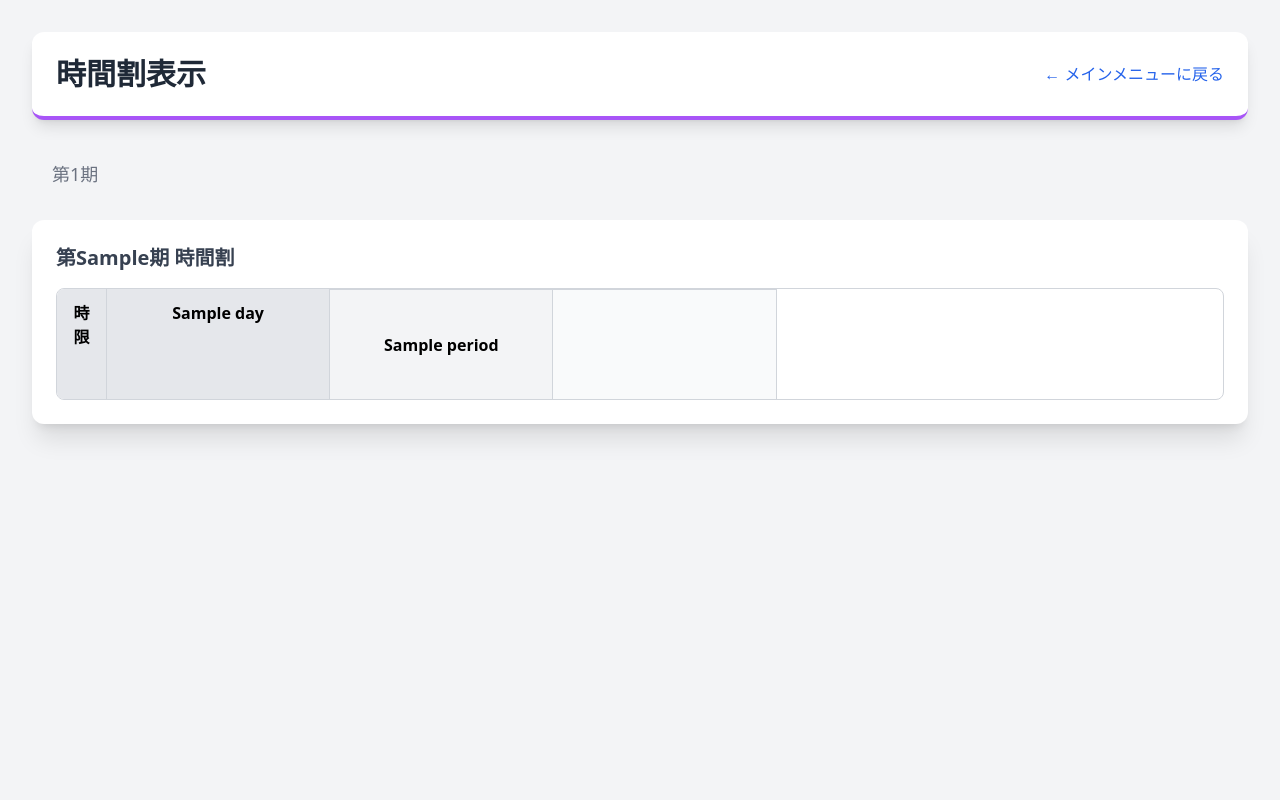
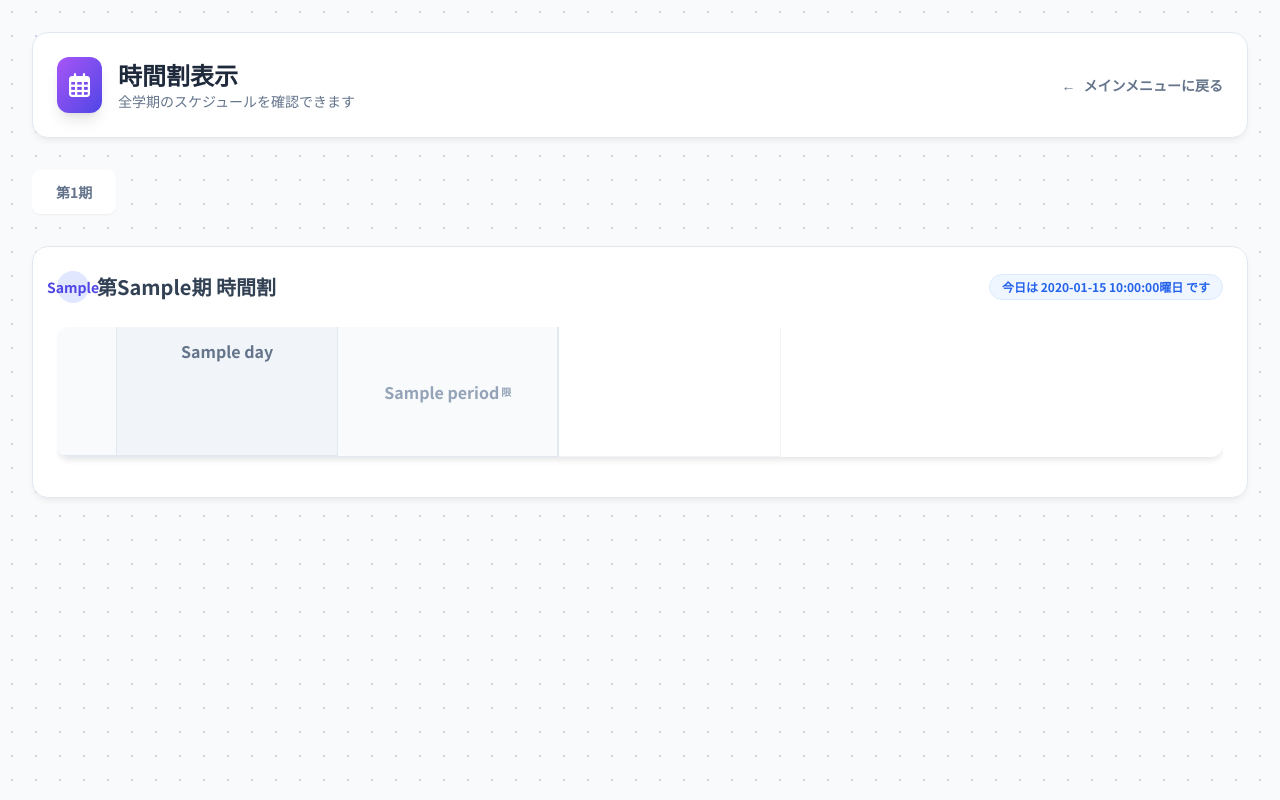
Before and after one commit to tea859/linebot-attendance, a Python web app: template templates/schedule.html in a window 1280 px wide. Run offline with Jinja, Linux system fonts and the light colour scheme; the template is opened without the code that fills it: most values are stand-ins (such as "Sample title", 1, 10 or a date in 2020); some libraries are stand-ins or nearby versions.

Commit message:
Update schedule.html

```diff
--- a/templates/schedule.html
+++ b/templates/schedule.html
@@ -5,110 +5,243 @@
     <meta name="viewport" content="width=device-width, initial-scale=1.0">
     <title>時間割表示</title>
     <script src="https://cdn.tailwindcss.com"></script>
+    <link href="https://cdnjs.cloudflare.com/ajax/libs/font-awesome/6.0.0/css/all.min.css" rel="stylesheet">
+    <link href="https://fonts.googleapis.com/css2?family=Noto+Sans+JP:wght@400;500;700&display=swap" rel="stylesheet">
+
     <style>
+        body {
+            font-family: 'Noto Sans JP', sans-serif;
+            background-color: #f8fafc;
+            background-image: radial-gradient(#cbd5e1 1px, transparent 1px);
+            background-size: 24px 24px;
+            color: #334155;
+        }
+
+        /* グラスモーフィズムカード */
+        .glass-card {
+            background: rgba(255, 255, 255, 0.9);
+            backdrop-filter: blur(10px);
+            border-radius: 16px;
+            box-shadow: 0 4px 6px -1px rgba(0, 0, 0, 0.05), 0 2px 4px -1px rgba(0, 0, 0, 0.03);
+            border: 1px solid #e2e8f0;
+        }
+
+        /* 時間割グリッド */
         .grid-container {
-            /* ヘッダー(50px) + 5列 */
-            grid-template-columns: 50px repeat(5, minmax(0, 1fr));
+            display: grid;
+            grid-template-columns: 60px repeat(5, minmax(0, 1fr));
+            border-radius: 12px;
+            overflow: hidden;
+            box-shadow: 0 4px 6px -1px rgba(0, 0, 0, 0.1);
+            background-color: white;
         }
+
+        .header-cell {
+            background-color: #f1f5f9;
+            color: #64748b;
+            font-weight: 700;
+            padding: 12px;
+            text-align: center;
+            border-bottom: 2px solid #e2e8f0;
+            border-right: 1px solid #e2e8f0;
+        }
+
+        .time-label {
+            background-color: #f8fafc;
+            color: #94a3b8;
+            font-weight: 700;
+            display: flex;
+            align-items: center;
+            justify-content: center;
+            border-right: 2px solid #e2e8f0;
+            border-bottom: 1px solid #e2e8f0;
+        }
+
         .time-slot {
-            /* セルの高さを固定 */
-            height: 110px;
-        }
-        /* 授業情報のスタイル */
-        .class-info {
+            height: 130px; /* セルの高さを少し広げました */
+            border-right: 1px solid #f1f5f9;
+            border-bottom: 1px solid #f1f5f9;
+            transition: all 0.2s ease;
+            position: relative;
+            padding: 8px;
             display: flex;
             flex-direction: column;
             justify-content: center;
             align-items: center;
-            height: 100%;
             text-align: center;
-            line-height: 1.4;
         }
-        .subject-name {
-            font-weight: 600;
-            color: #1f2937;
-        }
-        .details {
-            font-size: 0.8em;
-            color: #4b5563;
+        .time-slot:hover {
+            background-color: #f8fafc;
+            transform: scale(1.02);
+            z-index: 10;
+            box-shadow: 0 4px 12px rgba(0,0,0,0.08);
+            border-radius: 8px;
         }
 
-        /* ★★★ 今日の曜日を強調するスタイル ★★★ */
+        /* 授業があるセル */
+        .has-class {
+            background-color: white;
+        }
+        /* 空きコマ */
+        .is-empty {
+            background-color: #fcfcfc;
+            color: #cbd5e1;
+        }
+        /* 5限（備考） */
+        .period-5 {
+            background-color: #fffbeb; /* amber-50 */
+        }
+
+        /* 今日の強調表示 */
         .today-header {
-            background-color: #dbeafe !important;
-            color: #1d4ed8 !important;
-            border-bottom: 3px solid #3b82f6;
+            background-color: #eff6ff !important; /* blue-50 */
+            color: #3b82f6 !important; /* blue-500 */
+            border-bottom: 2px solid #3b82f6;
         }
-        .today-cell {
-            /* 今日のセルは薄い青でハイライト */
-            background-color: #eff6ff !important;
+        .today-col {
+            background-color: #eff6ff !important; /* blue-50 */
+        }
+        .today-col:hover {
+            background-color: #dbeafe !important; /* blue-100 */
+        }
+
+        /* テキストスタイル */
+        .subject-name {
+            font-weight: 700;
+            color: #1e293b;
+            font-size: 0.95rem;
+            margin-bottom: 4px;
+            line-height: 1.3;
+        }
+        .teacher-name {
+            font-size: 0.8rem;
+            color: #64748b;
+            display: flex;
+            align-items: center;
+            gap: 4px;
+        }
+        .room-name {
+            font-size: 0.75rem;
+            color: #94a3b8;
+            background-color: #f1f5f9;
+            padding: 2px 6px;
+            border-radius: 4px;
+            margin-top: 4px;
+        }
+
+        /* アニメーション */
+        @keyframes fadeIn {
+            from { opacity: 0; transform: translateY(10px); }
+            to { opacity: 1; transform: translateY(0); }
+        }
+        .animate-fade-in {
+            animation: fadeIn 0.5s ease-out forwards;
         }
     </style>
 </head>
-<body class="bg-gray-100 p-8">
-    <div class="max-w-7xl mx-auto">
-        <header class="bg-white p-6 rounded-xl shadow-lg mb-8 border-b-4 border-purple-500 flex justify-between items-center">
-            <h1 class="text-3xl font-bold text-gray-800">時間割表示</h1>
-            <a href="/" class="text-blue-600 hover:text-blue-800 font-medium transition duration-150">← メインメニューに戻る</a>
+<body class="pb-20">
+
+    <div class="max-w-7xl mx-auto px-4 sm:px-6 lg:px-8 pt-8">
+
+        <header class="glass-card p-6 mb-8 flex flex-col md:flex-row justify-between items-center gap-4 animate-fade-in">
+            <div class="flex items-center gap-4">
+                <div class="bg-gradient-to-br from-purple-500 to-indigo-600 text-white p-3 rounded-xl shadow-lg">
+                    <i class="far fa-calendar-alt text-2xl"></i>
+                </div>
+                <div>
+                    <h1 class="text-2xl font-bold text-slate-800">時間割表示</h1>
+                    <p class="text-slate-500 text-sm">全学期のスケジュールを確認できます</p>
+                </div>
+            </div>
+
+            <a href="/" class="group flex items-center gap-2 text-sm font-bold text-slate-500 hover:text-indigo-600 transition">
+                <span class="group-hover:-translate-x-1 transition-transform">←</span> メインメニューに戻る
+            </a>
         </header>
 
-        <nav class="flex space-x-4 mb-6" aria-label="Tabs">
+        <nav class="flex space-x-2 mb-6 overflow-x-auto pb-2 animate-fade-in" style="animation-delay: 0.1s;">
             {% for kiki_num in kikis %}
             <a href="/schedule?kiki={{ kiki_num }}"
-               class="px-5 py-2 font-medium text-lg rounded-t-xl transition duration-150
-               {% if kiki_num == selected_kiki %}bg-white text-purple-600 border-b-4 border-purple-600 shadow-md{% else %}text-gray-500 hover:text-purple-700 hover:bg-gray-50{% endif %}">
+               class="px-6 py-3 rounded-lg font-bold text-sm transition-all duration-200 flex-shrink-0
+               {% if kiki_num == selected_kiki %}
+                   bg-indigo-600 text-white shadow-lg shadow-indigo-200 transform scale-105
+               {% else %}
+                   bg-white text-slate-500 hover:bg-indigo-50 hover:text-indigo-600 shadow-sm
+               {% endif %}">
                 第{{ kiki_num }}期
             </a>
             {% endfor %}
         </nav>
 
-        <div class="bg-white p-6 rounded-xl shadow-xl">
-            <h2 class="text-xl font-semibold text-gray-700 mb-4">第{{ selected_kiki }}期 時間割</h2>
+        <div class="glass-card p-6 animate-fade-in" style="animation-delay: 0.2s;">
+            <div class="flex justify-between items-center mb-6">
+                <h2 class="text-xl font-bold text-slate-700 flex items-center gap-2">
+                    <span class="bg-indigo-100 text-indigo-600 w-8 h-8 rounded-full flex items-center justify-center text-sm">{{ selected_kiki }}</span>
+                    第{{ selected_kiki }}期 時間割
+                </h2>
+                {% if today_yobi %}
+                <span class="text-xs font-bold bg-blue-50 text-blue-600 px-3 py-1 rounded-full border border-blue-100">
+                    今日は {{ today_yobi }}曜日 です
+                </span>
+                {% endif %}
+            </div>
 
-            <div class="grid grid-container border border-gray-300 rounded-lg overflow-hidden text-center">
+            <div class="overflow-x-auto pb-4">
+                <div class="grid grid-container min-w-[800px]">
 
-                <div class="bg-gray-200 font-bold p-3 border-r border-gray-300">時限</div>
-                {% for day in 曜日順 %}
-                <div class="bg-gray-200 font-bold p-3 border-r border-gray-300 {% if day == today_yobi %}today-header{% endif %}">
+                    <div class="header-cell bg-slate-50"></div> {% for day in 曜日順 %}
+                    <div class="header-cell {% if day == today_yobi %}today-header{% endif %}">
                         {{ day }}
                     </div>
                     {% endfor %}
 
                     {% for period in 時限一覧 %}
-                    <div class="bg-gray-100 font-bold time-slot flex items-center justify-center border-r border-gray-300 border-t">
+                        <div class="time-label">
                             {% if period == 5 %}
-                            備考
+                                <span class="text-xs">備考</span>
                             {% else %}
-                            {{ period }}
+                                {{ period }}<span class="text-[10px] ml-0.5">限</span>
                             {% endif %}
                         </div>
 
                         {% for day in 曜日順 %}
                             {% set slot = schedule_grid[period][day] %}
-                        <div class="time-slot p-1 border-r border-gray-300 border-t
-                             {% if day == today_yobi %}today-cell{% endif %}
+                            <div class="time-slot
+                                {% if day == today_yobi %}today-col{% endif %}
+                                {% if slot.is_empty %}is-empty
+                                {% elif period == 5 %}period-5
+                                {% else %}has-class{% endif %}">
 
-                             {% if slot.is_empty %}bg-gray-50 text-gray-400 italic
-                             {% elif period == 5 %}bg-yellow-100
-                             {% else %}bg-gray-50 hover:bg-gray-100  {% endif %}">
+                                {% if slot.is_empty %}
+                                    <span class="text-3xl opacity-20 font-light">-</span>
 
-                            <div class="class-info">
-                                {% if slot.is_empty %}
-                                    <span>休憩/空欄</span>
                                 {% elif period == 5 %}
-                                    <span class="details">{{ slot.remark if slot.remark else 'なし' }}</span>
+                                    <span class="text-sm font-bold text-amber-700">
+                                        {{ slot.display_text if slot.display_text else 'なし' }}
+                                    </span>
+
                                 {% else %}
-                                    <span class="subject-name">{{ slot.subject }}</span>
-                                    <span class="details">{{ slot.teacher }}</span>
-                                    <span class="details">{{ slot.room }}</span>
+                                    <span class="subject-name">{{ slot.display_text }}</span>
+
+                                    {% if slot.teacher %}
+                                    <span class="teacher-name">
+                                        <i class="fas fa-user-tie text-[10px]"></i> {{ slot.teacher }}
+                                    </span>
                                     {% endif %}
-                            </div>
 
+                                    {% if slot.room %}
+                                    <span class="room-name">
+                                        {{ slot.room }}
+                                    </span>
+                                    {% endif %}
+                                {% endif %}
                             </div>
                         {% endfor %}
                     {% endfor %}
                 </div>
             </div>
         </div>
+
+    </div>
 </body>
 </html>
```
Lines whose indentation alone changed are shown as unchanged.
